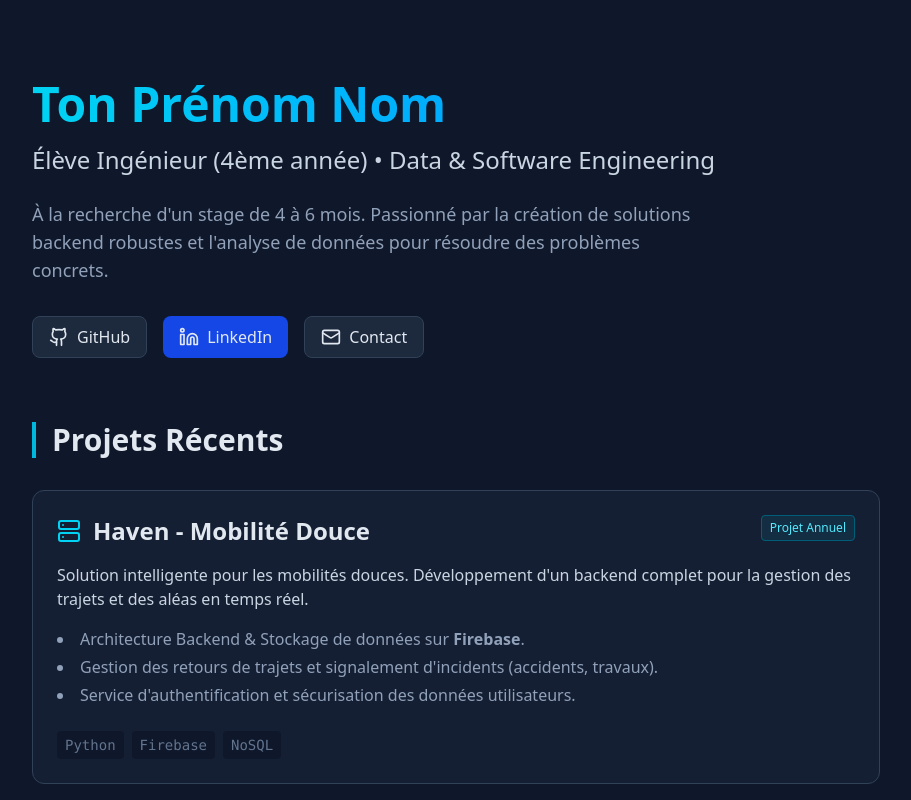
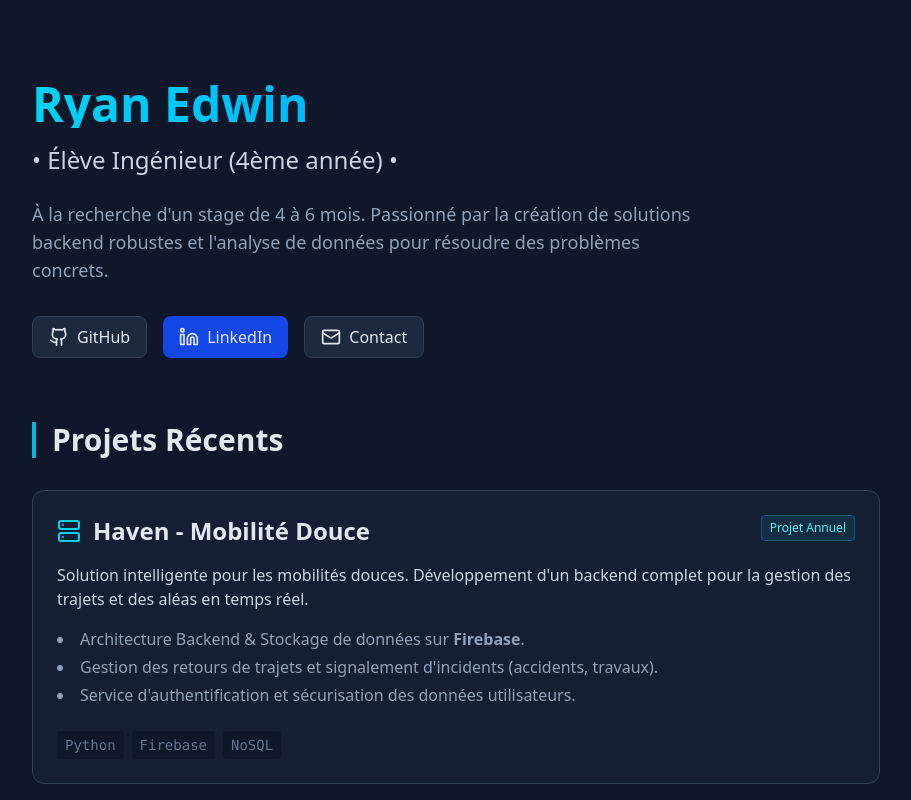
Before and after one commit to ryanwi102/portfolio-data-eng, a React (Vite) app: page / in a window 1280 px wide. Shown: the top 800 px of the page, without its empty margins (184-1095 px from the left). Built offline with nearby package versions, Linux system fonts and the light colour scheme.

Commit message:
Mise à jour infos persos

```diff
--- a/src/App.tsx
+++ b/src/App.tsx
@@ -1,4 +1,4 @@
-import { Github, Linkedin, Mail, Database, Server, Code2, ExternalLink } from 'lucide-react';
+import { Github, Linkedin, Mail, Database, Server, Code2 } from 'lucide-react';
 
 function App() {
   return (
@@ -7,23 +7,23 @@ function App() {
       {/* HEADER / HERO */}
       <header className="max-w-4xl mx-auto pt-20 px-6 mb-16">
         <h1 className="text-5xl font-bold mb-4 bg-gradient-to-r from-cyan-400 to-blue-500 text-transparent bg-clip-text">
-          Ton Prénom Nom
+          Ryan Edwin
         </h1>
         <h2 className="text-2xl text-slate-300 mb-6">
-          Élève Ingénieur (4ème année) • Data & Software Engineering
+          • Élève Ingénieur (4ème année) •
         </h2>
         <p className="text-slate-400 max-w-2xl mb-8 text-lg">
           À la recherche d'un stage de 4 à 6 mois. Passionné par la création de solutions backend robustes
           et l'analyse de données pour résoudre des problèmes concrets.
         </p>
         <div className="flex gap-4">
-          <a href="https://github.com/" target="_blank" className="flex items-center gap-2 px-4 py-2 bg-slate-800 rounded-lg hover:bg-slate-700 transition border border-slate-700">
+          <a href="https://github.com/ryanwi102" target="_blank" className="flex items-center gap-2 px-4 py-2 bg-slate-800 rounded-lg hover:bg-slate-700 transition border border-slate-700">
             <Github size={20} /> GitHub
           </a>
-          <a href="https://linkedin.com/" target="_blank" className="flex items-center gap-2 px-4 py-2 bg-blue-700 rounded-lg hover:bg-blue-600 transition">
+          <a href="www.linkedin.com/in/ryanedwinruban" target="_blank" className="flex items-center gap-2 px-4 py-2 bg-blue-700 rounded-lg hover:bg-blue-600 transition">
             <Linkedin size={20} /> LinkedIn
           </a>
-          <a href="mailto:ton.email@ecole.fr" className="flex items-center gap-2 px-4 py-2 bg-slate-800 rounded-lg hover:bg-slate-700 transition border border-slate-700">
+          <a href="edwinruban@et.esiea.fr" className="flex items-center gap-2 px-4 py-2 bg-slate-800 rounded-lg hover:bg-slate-700 transition border border-slate-700">
             <Mail size={20} /> Contact
           </a>
         </div>
```
